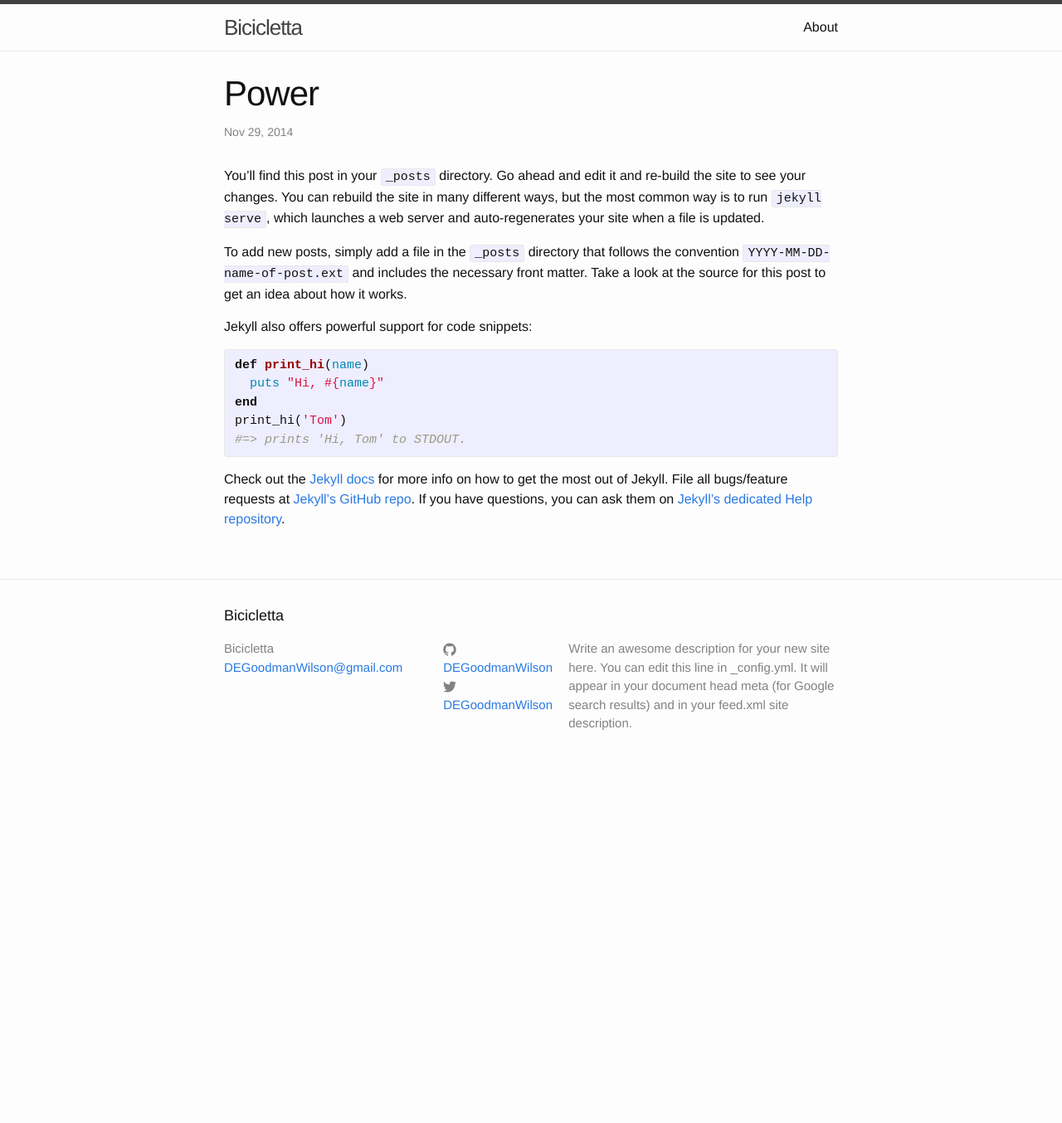
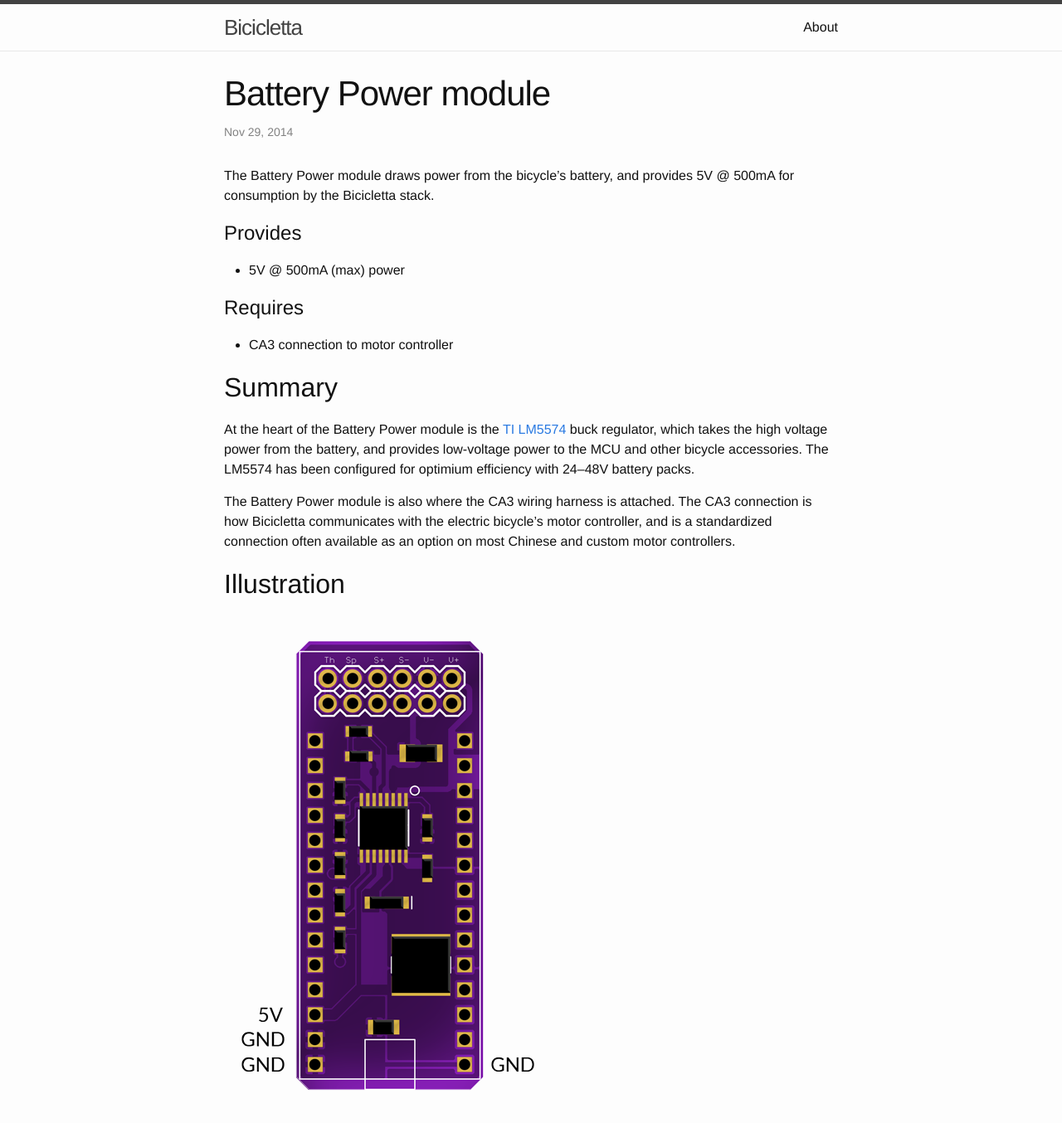
Before and after one commit to DEGoodmanWilson/bicicletta, a Jekyll site: the page built from _modules/power.markdown, in a window 1280 px wide and 1400 px high. Shown: the top 1354 px of the window at 83% size. Built offline with Jekyll 4.4.1, drawn with Linux system fonts in a browser that asks for light colours; Markdown is read by kramdown in place of the engine named in the settings; some of the changed text lies outside the part shown.

Commit message:
Now we have some content.

```diff
--- a/_config.yml
+++ b/_config.yml
@@ -2,16 +2,14 @@
 title: Bicicletta
 email: DEGoodmanWilson@gmail.com
 description: > # this means to ignore newlines until "baseurl:"
-  Write an awesome description for your new site here. You can edit this
-  line in _config.yml. It will appear in your document head meta (for
-  Google search results) and in your feed.xml site description.
+  An open source iOS / Android interface for your electric bicycle.
 baseurl: "/bicicletta" # the subpath of your site, e.g. /blog/
 # url: "http://yourdomain.com" # the base hostname & protocol for your site
 twitter_username: DEGoodmanWilson
 github_username:  DEGoodmanWilson
 
 # Build settings
-markdown: redcarpet
+markdown: kramdown
 highlighter: pygments
 
 collections:
--- a/_modules/power.markdown
+++ b/_modules/power.markdown
@@ -1,25 +1,28 @@
 ---
 layout: post
-title:  "Power"
+title:  "Battery Power module"
 date:   2014-11-29 11:57:12
 categories: module
 ---
-You’ll find this post in your `_posts` directory. Go ahead and edit it and re-build the site to see your changes. You can rebuild the site in many different ways, but the most common way is to run `jekyll serve`, which launches a web server and auto-regenerates your site when a file is updated.
+The Battery Power module draws power from the bicycle's battery, and provides 5V @ 500mA for consumption by the Bicicletta stack.
 
-To add new posts, simply add a file in the `_posts` directory that follows the convention `YYYY-MM-DD-name-of-post.ext` and includes the necessary front matter. Take a look at the source for this post to get an idea about how it works.
+#Provides
 
-Jekyll also offers powerful support for code snippets:
+* 5V @ 500mA (max) power
 
-{% highlight ruby %}
-def print_hi(name)
-  puts "Hi, #{name}"
-end
-print_hi('Tom')
-#=> prints 'Hi, Tom' to STDOUT.
-{% endhighlight %}
+#Requires
 
-Check out the [Jekyll docs][jekyll] for more info on how to get the most out of Jekyll. File all bugs/feature requests at [Jekyll’s GitHub repo][jekyll-gh]. If you have questions, you can ask them on [Jekyll’s dedicated Help repository][jekyll-help].
+* CA3 connection to motor controller
 
-[jekyll]:      http://jekyllrb.com
-[jekyll-gh]:   https://github.com/jekyll/jekyll
-[jekyll-help]: https://github.com/jekyll/jekyll-help
+##Summary
+
+At the heart of the Battery Power module is the [TI LM5574][LM5574] buck regulator, which takes the high voltage power from the battery, and provides low-voltage power to the MCU and other bicycle accessories. The LM5574 has been configured for optimium efficiency with 24--48V battery packs.
+
+The Battery Power module is also where the CA3 wiring harness is attached. The CA3 connection is how Bicicletta communicates with the electric bicycle's motor controller, and is a standardized connection often available as an option on most Chinese and custom motor controllers.
+
+##Illustration
+
+![Board outline](../images/bicicletta-power-thumb.png 'Board outline')
+
+
+[LM5574]:     http://www.ti.com/product/lm5574
```
Also changed, not shown: _posts/2014-11-29-bicicletta-introduction.markdown (added, +40 -0 lines), _posts/2014-11-29-welcome-to-jekyll.markdown (deleted, +0 -25 lines), images/bicicletta-power-thumb.png (added), images/bicicletta-power.png (added), 1 other file.
